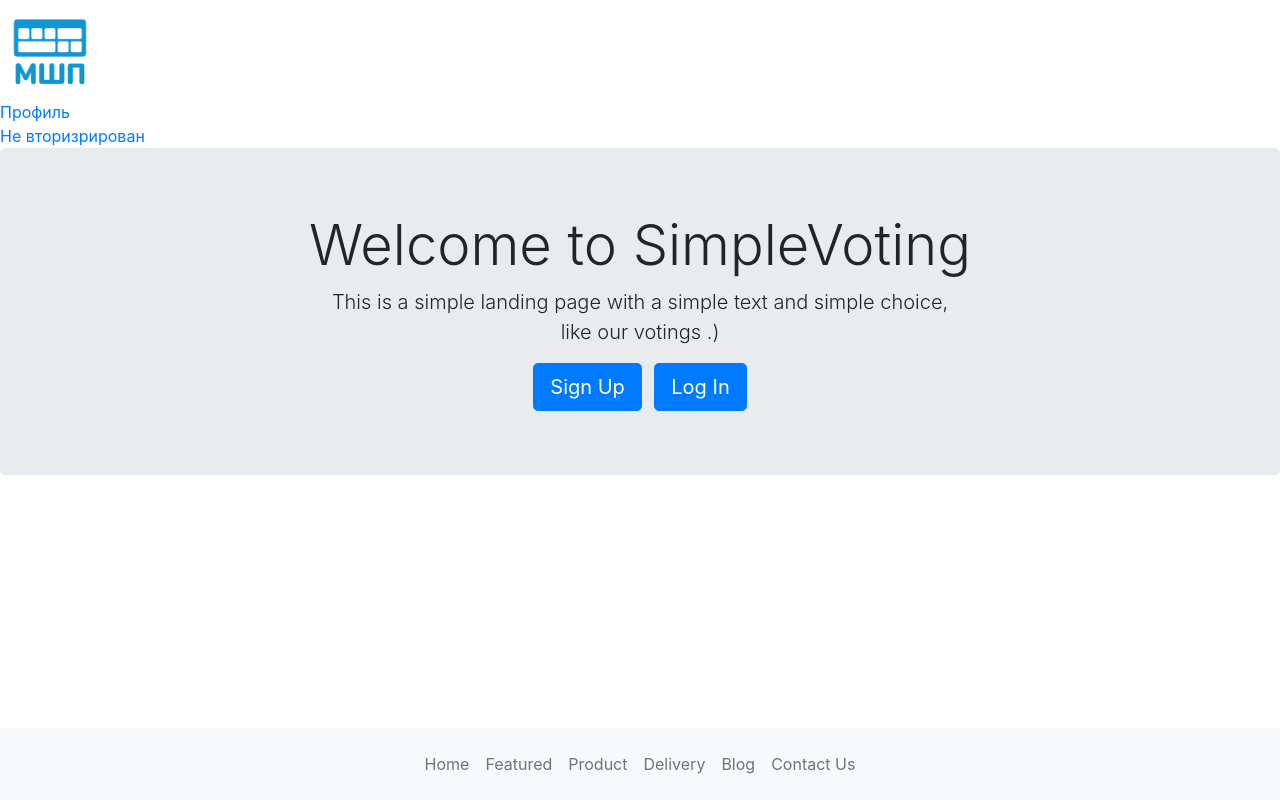
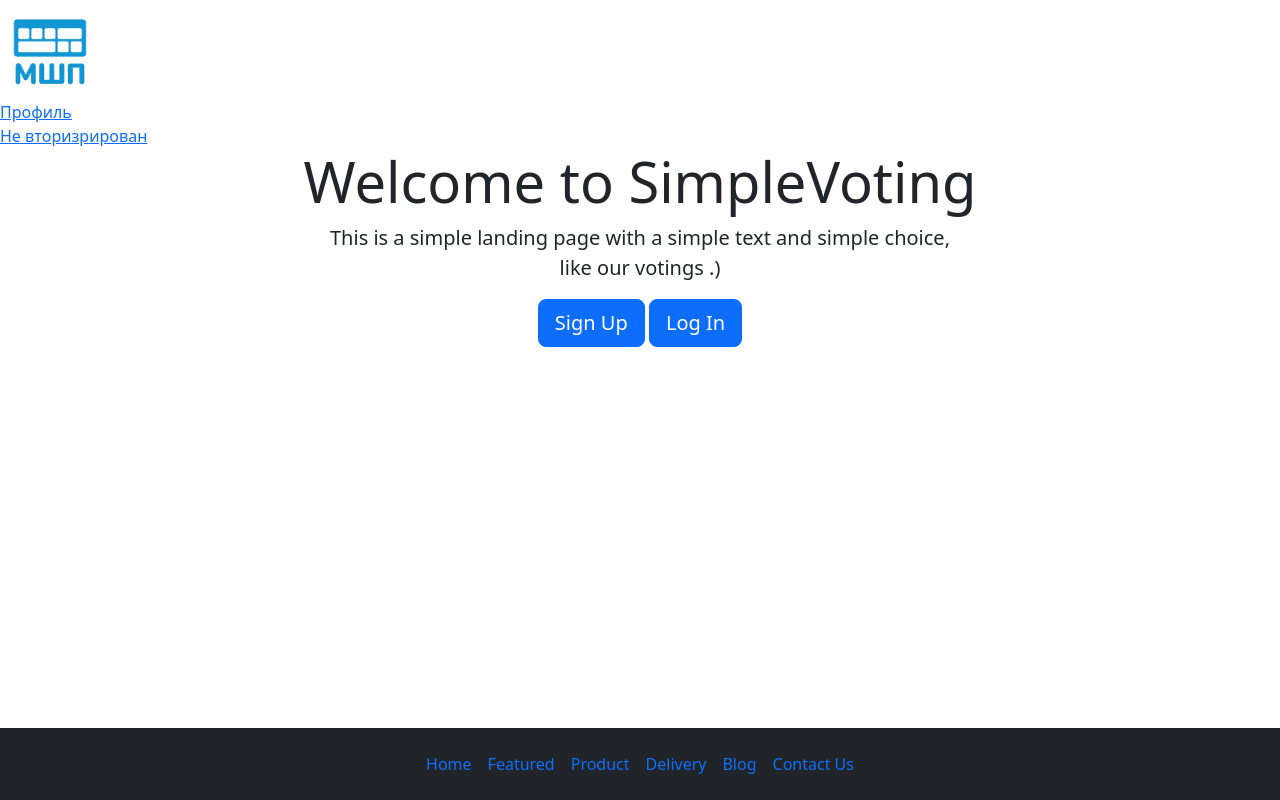
Before and after one commit to colan1ch/MinecraftDjango, a Django app: page / in a window 1280 px wide. Run offline with Django 4.2, Linux system fonts and the light colour scheme; some libraries are stand-ins or nearby versions.

Commit message:
Подключен css

```diff
--- a/main/templates/base/base.html
+++ b/main/templates/base/base.html
@@ -2,12 +2,11 @@
 <html lang="ru">
 {% load static %}
 {% load bootstrap5 %}
-
-{# Отображает в django.contrib.messages #}
 {% bootstrap_messages %}
 
     <head>
         {% include "base/head.html" %}
+        <link href='{% static "css/footer.css" %}' rel="stylesheet">
         {% bootstrap_css %}
         {% block extra_css %} {% endblock %}
         <title>{{ pagename }}</title>
--- a/main/templates/base/footer.html
+++ b/main/templates/base/footer.html
@@ -1,14 +1,12 @@
- <link rel="stylesheet" href="https://cdn.jsdelivr.net/npm/bootstrap@4.1.3/dist/css/bootstrap.min.css" integrity="sha384-MCw98/SFnGE8fJT3GXwEOngsV7Zt27NXFoaoApmYm81iuXoPkFOJwJ8ERdknLPMO" crossorigin="anonymous">
-
- <footer class="footer fixed-bottom py-3 bg-light">
+ <footer class="footer fixed-bottom py-3 bg-dark">
   <div class="text-center">
     <ul class="nav justify-content-center pb-6">
-      <li class="nav-item"><a href="" class="nav-link px-2 text-muted">Home</a></li>
-      <li class="nav-item"><a href="" class="nav-link px-2 text-muted">Featured</a></li>
-      <li class="nav-item"><a href="" class="nav-link px-2 text-muted">Product</a></li>
-      <li class="nav-item"><a href="" class="nav-link px-2 text-muted">Delivery</a></li>
-      <li class="nav-item"><a href="" class="nav-link px-2 text-muted">Blog</a></li>
-      <li class="nav-item"><a href="" class="nav-link px-2 text-muted">Contact Us</a></li>
+      <li class="nav-item"><a href="" class="nav-link px-2">Home</a></li>
+      <li class="nav-item"><a href="" class="nav-link px-2">Featured</a></li>
+      <li class="nav-item"><a href="" class="nav-link px-2">Product</a></li>
+      <li class="nav-item"><a href="" class="nav-link px-2">Delivery</a></li>
+      <li class="nav-item"><a href="" class="nav-link px-2">Blog</a></li>
+      <li class="nav-item"><a href="" class="nav-link px-2">Contact Us</a></li>
     </ul>
   </div>
  </footer>
--- /dev/null
+++ b/static/css/footer.css
@@ -0,0 +1,16 @@
+* {
+    margin: 0;
+    padding: 0;
+}
+
+body {
+    background-color: #000;
+}
+
+header .logo {
+    width: 100px;
+}
+
+footer {
+    background-img: url();
+}
--- a/static/css/test.css
+++ /dev/null
@@ -1,12 +0,0 @@
-* {
-    margin: 0;
-    padding: 0;
-}
-
-body {
-    background-color: #ccf;
-}
-
-header .logo {
-    width: 100px;
-}
```
